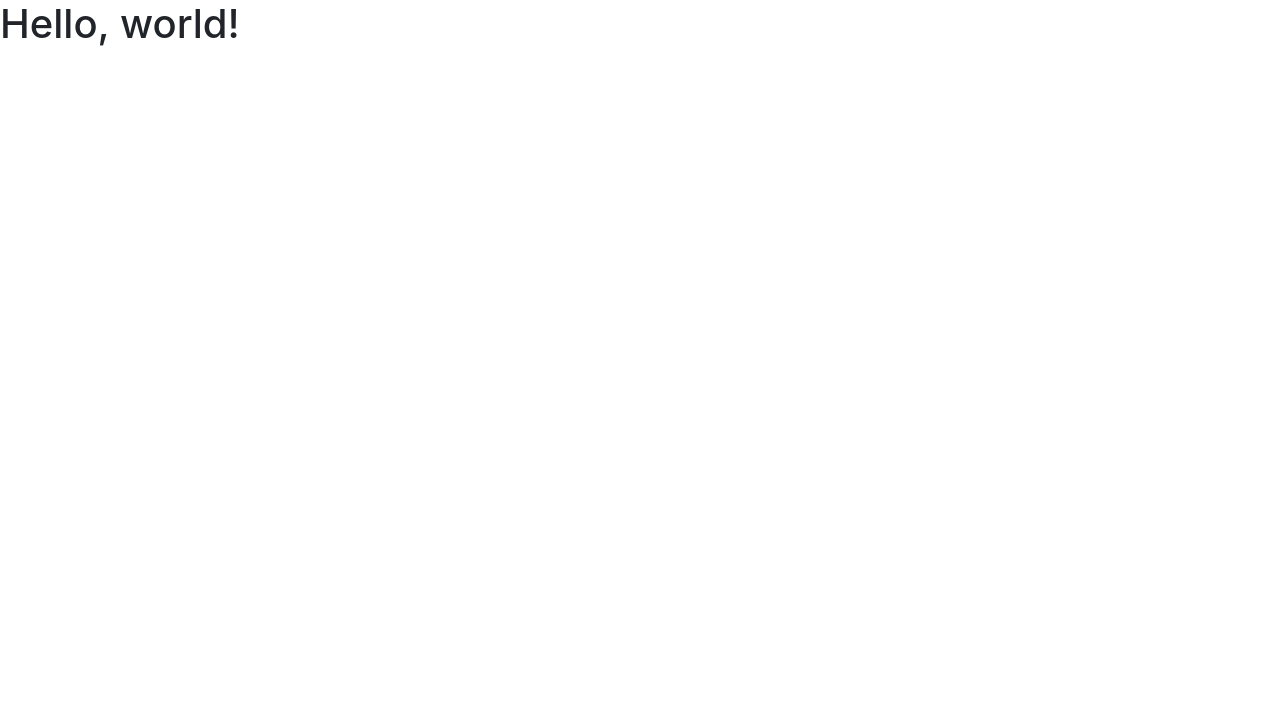
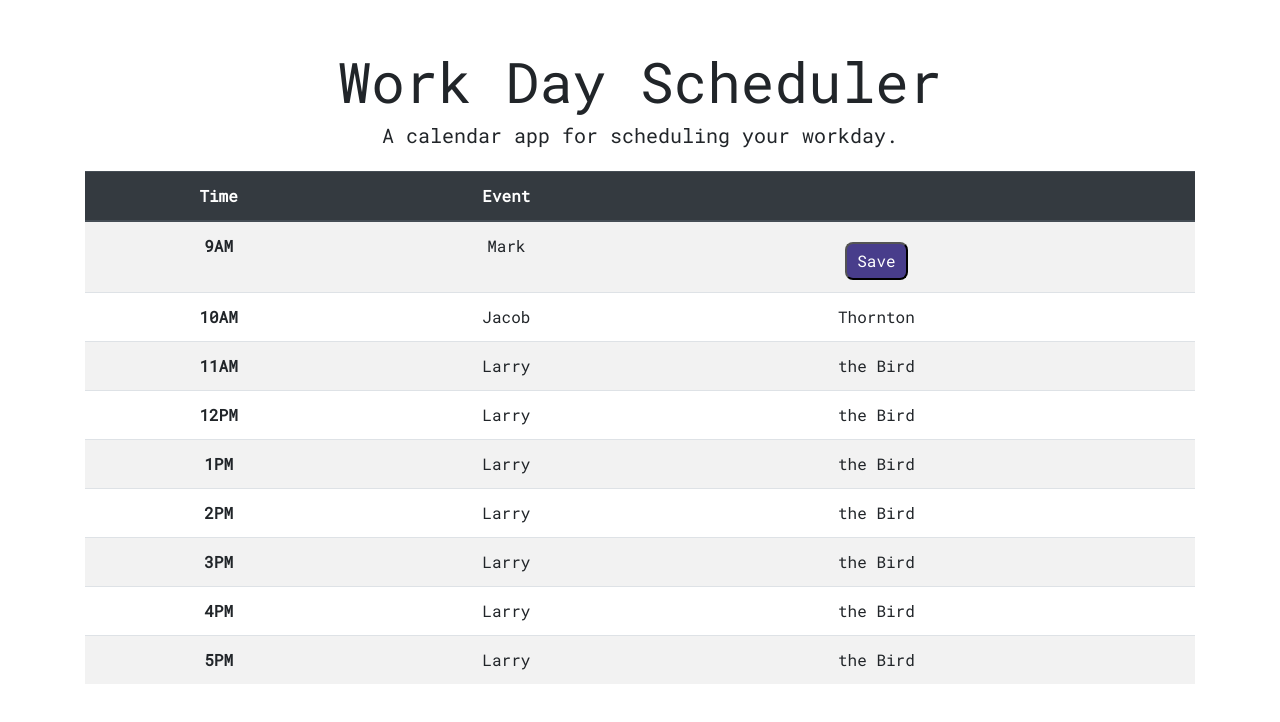
Before and after one commit to kpresta04/dayplanner, a plain HTML site: page index.html in a window 1280 px wide. Drawn offline with nearby package versions, Linux system fonts and the light colour scheme.

Commit message:
added table

```diff
--- a/assets/styles.css
+++ b/assets/styles.css
@@ -0,0 +1,16 @@
+body,
+html {
+  font-family: "Roboto Mono", monospace;
+  height: 100%;
+  width: 100%;
+}
+button {
+  color: white;
+  background-color: #483d8b;
+  padding: 5px 10px 5px 10px;
+  margin-top: 0.5em;
+  border-radius: 8px;
+}
+button:hover {
+  background: #9370db;
+}
--- a/index.html
+++ b/index.html
@@ -6,6 +6,10 @@
     <meta
       name="viewport"
       content="width=device-width, initial-scale=1, shrink-to-fit=no"
+    />
+    <link
+      href="https://fonts.googleapis.com/css?family=Roboto+Mono&display=swap"
+      rel="stylesheet"
     />
 
     <!-- Bootstrap CSS -->
@@ -17,10 +21,79 @@
     />
     <link rel="stylesheet" href="assets/styles.css" />
 
-    <title>Hello, world!</title>
+    <title>Day Planner</title>
   </head>
   <body>
-    <h1>Hello, world!</h1>
+    <div class="container text-center mt-5">
+      <h1 class="display-4">Work Day Scheduler</h1>
+      <h5>A calendar app for scheduling your workday.</h5>
+      <table class="table table-striped mt-4">
+        <thead class="thead-dark">
+          <tr>
+            <th scope="col">Time</th>
+            <th scope="col">Event</th>
+            <th scope="col"></th>
+            <th scope="col"></th>
+          </tr>
+        </thead>
+        <tbody>
+          <tr>
+            <th scope="row">9AM</th>
+            <td>Mark</td>
+            <td><button>Save</button></td>
+            <td></td>
+          </tr>
+          <tr>
+            <th scope="row">10AM</th>
+            <td>Jacob</td>
+            <td>Thornton</td>
+            <td></td>
+          </tr>
+          <tr>
+            <th scope="row">11AM</th>
+            <td>Larry</td>
+            <td>the Bird</td>
+            <td></td>
+          </tr>
+          <tr>
+            <th scope="row">12PM</th>
+            <td>Larry</td>
+            <td>the Bird</td>
+            <td></td>
+          </tr>
+          <tr>
+            <th scope="row">1PM</th>
+            <td>Larry</td>
+            <td>the Bird</td>
+            <td></td>
+          </tr>
+          <tr>
+            <th scope="row">2PM</th>
+            <td>Larry</td>
+            <td>the Bird</td>
+            <td></td>
+          </tr>
+          <tr>
+            <th scope="row">3PM</th>
+            <td>Larry</td>
+            <td>the Bird</td>
+            <td></td>
+          </tr>
+          <tr>
+            <th scope="row">4PM</th>
+            <td>Larry</td>
+            <td>the Bird</td>
+            <td></td>
+          </tr>
+          <tr>
+            <th scope="row">5PM</th>
+            <td>Larry</td>
+            <td>the Bird</td>
+            <td></td>
+          </tr>
+        </tbody>
+      </table>
+    </div>
 
     <!-- Optional JavaScript -->
     <!-- jQuery first, then Popper.js, then Bootstrap JS -->
```
